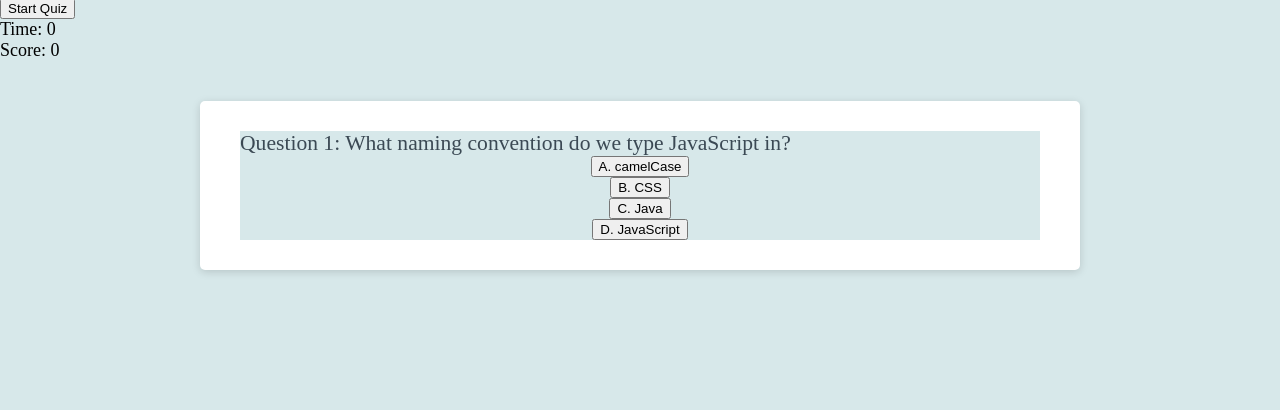
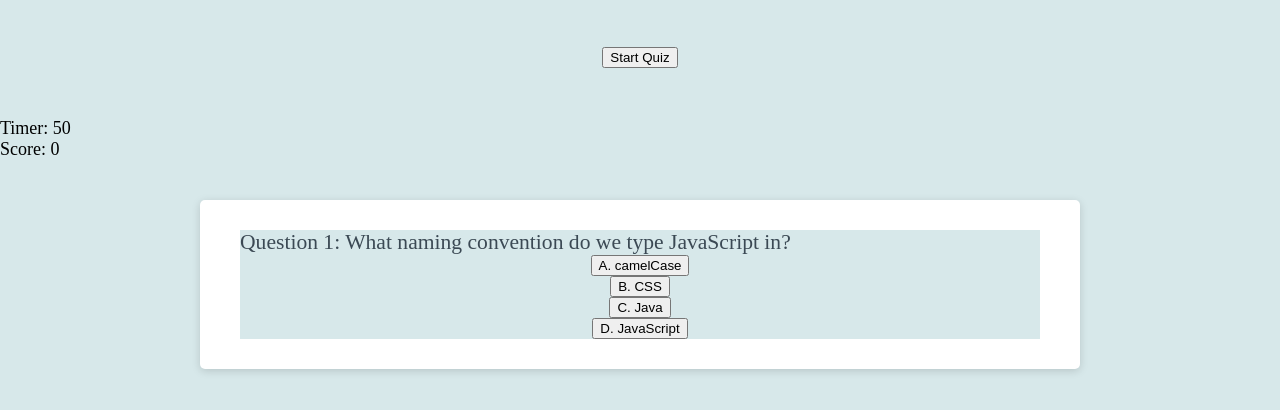
Before and after one commit to ParticularSpace/A4-Timed-JS-Quiz, a plain HTML site: page index.html in a window 1280 px wide. Shown: the part 66-476 px from the top of the page. Drawn offline with Linux system fonts and the light colour scheme; files whose address does not match are found by name.

Commit message:
arranged buttons score and timer

```diff
--- a/assets/css/style.css
+++ b/assets/css/style.css
@@ -19,6 +19,13 @@ body {
     font-family: 'Times New Roman', Times, serif;
     font-size: 100%;
     background-color: bisque;
+}
+/* Why cant i make this button bigger? */
+.start{
+    margin: 50px;
+    display: flex;
+    justify-content: center;
+    font-size: 150%;
 }
 
 .quiz-header {
--- a/index.html
+++ b/index.html
@@ -16,11 +16,12 @@
             <h1> timed javaScript Quiz</h1>
             <h2>Try to answer the following javaScript questions within the time limit. Keep in mind that incorrect answers will penalize your time by ten seconds!</h2>
         </div>
+        <!-- //i need to make this button bigger? -->
         <div class="start">
             <button id="start">Start Quiz</button>
         </div>
         <div class="timer">
-            <h2>Time: <span id="time">0</span></h2>
+            <h2>Timer: <span id="time">50</span></h2>
         </div>
         <div class="score">
             <h2>Score: <span id="score">0</span></h2>
```
